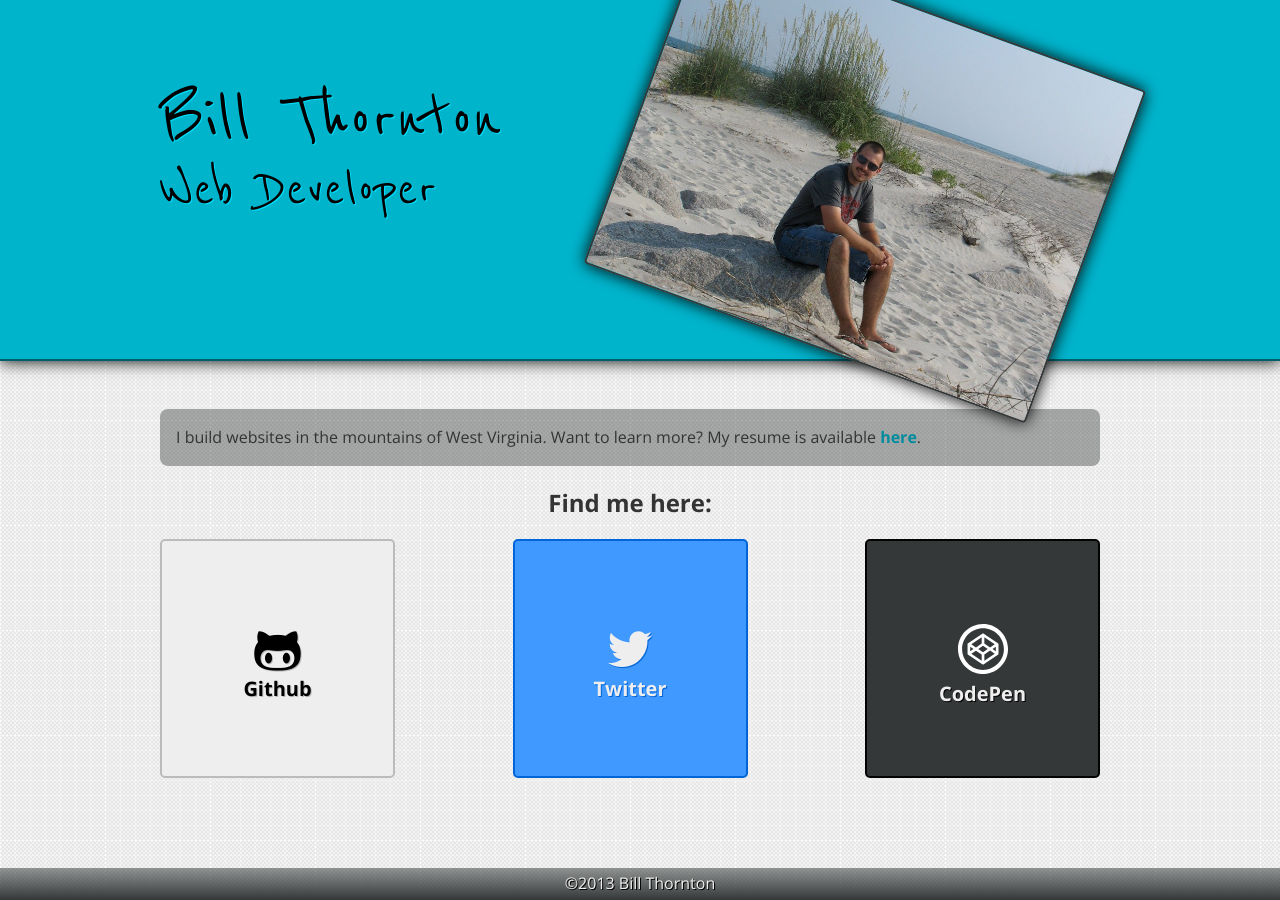
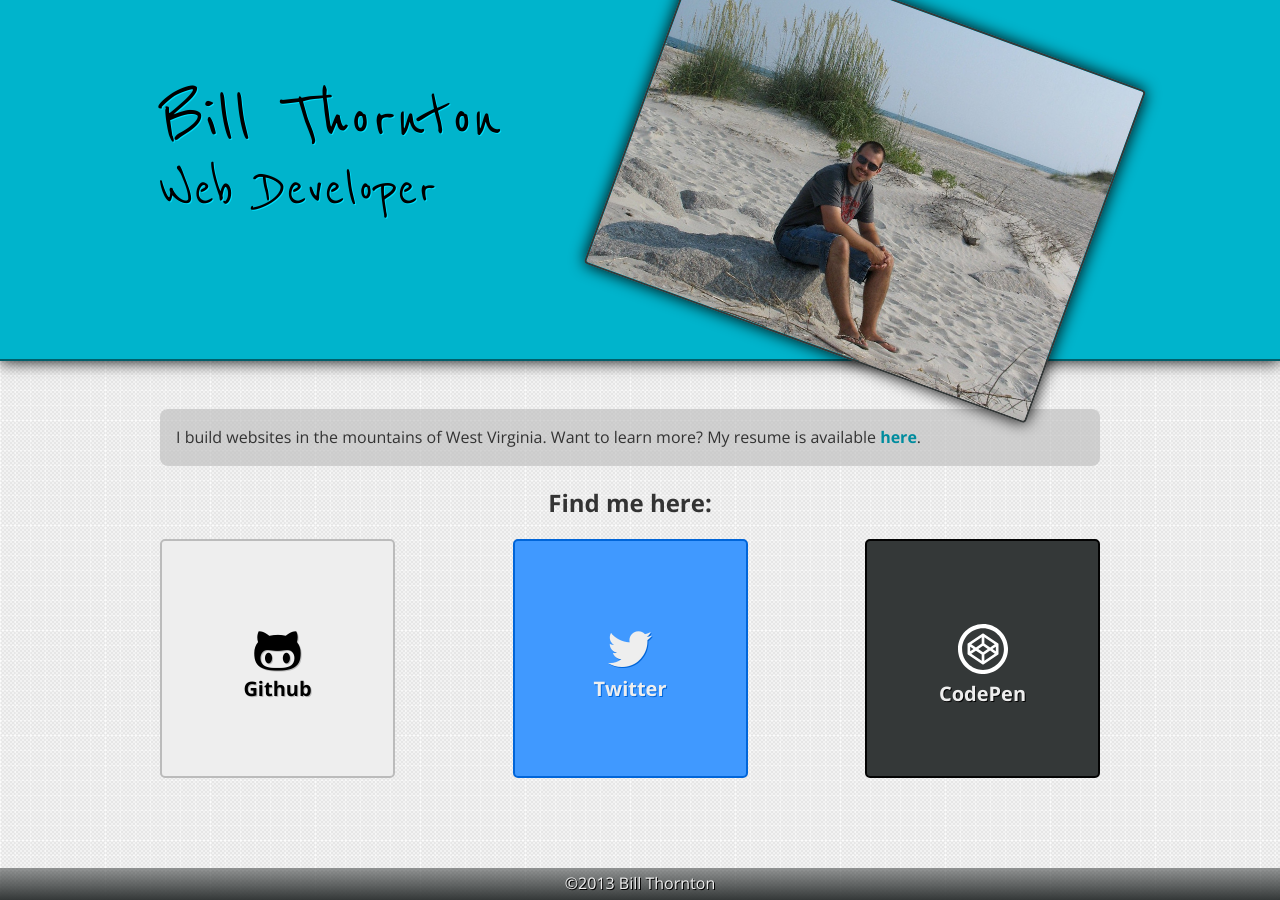
Before and after one commit to billt2006/billt2006.github.io, a Jekyll site: the page built from index.html, in a window 1280 px wide. Built offline with Jekyll 4.4.1, drawn with Linux system fonts in a browser that asks for light colours.

Commit message:
Style updates ========= Change about me color to improve readability Remove broken padding from title wrapper for small screens Force "West Virginia" to stay on the same line

```diff
--- a/index.html
+++ b/index.html
@@ -25,7 +25,7 @@ title: Bill Thornton | Web Developer
 	<div class="col-1-8 spacer">&nbsp;</div>
 	<div class="col-3-4">
 		<div class="about-me">
-			I build websites in the mountains of West Virginia. Want to learn more?
+			I build websites in the mountains of West&nbsp;Virginia. Want to learn more?
 			My resume is available <a href="{{ site.url }}/resume/">here</a>.
 		</div>
 	</div>
--- a/sass/_bones.scss
+++ b/sass/_bones.scss
@@ -52,7 +52,6 @@ img {
 		padding-top: 2em;
 		@include breakpoint(yoda) {
 			padding-top: 0;
-			padding-left: $pad;
 		}
 	}
 
--- a/sass/_skin.scss
+++ b/sass/_skin.scss
@@ -54,8 +54,8 @@ a:active, a:focus, a:hover {
 }
 
 .about-me {
-	background: $white;
-	background: rgba($grey, 0.4);
+	background: darken($white, 20%);
+	background: rgba(darken($white, 20%), 0.6);
 	border-radius: 0.5em 0.5em;
 	@include breakpoint(yoda) {
 		border-radius: 0 0;
```
Also changed, not shown: css/main.css.
